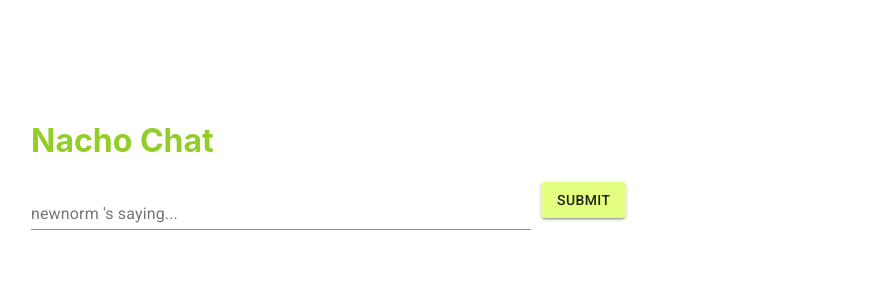
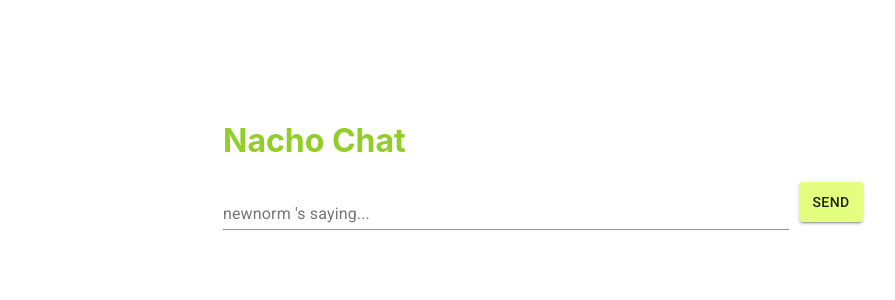
Before and after one commit to newnorm/nacho-send, a React (Create React App) app: page /chat in a window 1280 px wide. Shown: the top 300 px of the page, without its empty margins (97-992 px from the left). Built offline with nearby package versions, Linux system fonts and the light colour scheme.

Commit message:
가운데로 정렬

```diff
--- a/src/pages/Chat.js
+++ b/src/pages/Chat.js
@@ -39,14 +39,17 @@ const useStyles = makeStyles((theme) => ({
   },
 }))
 
-const StyledFont = styled.p`
-  font-family: sans-serif;
-`
-
 const Layout = styled.div`
   padding-top: 100px;
   margin: 0 auto;
-  width: 80%;
+  width: 50%;
+`
+
+const InputWrapper = styled.p`
+  margin-bottom: 20px;
+  width: 100%;
+  display: flex;
+  justify-content: space-between;
 `
 
 const Chat = (props) => {
@@ -67,11 +70,11 @@ const Chat = (props) => {
     <Layout>
       <h1 style={{ color: '#92cd28' }}>Nacho Chat</h1>
       {/*<StyledFont>chat room</StyledFont>*/}
-      {/*TODO: roboto 폰트 적용*/}
+      <InputWrapper>
         <CssTextField
           id="custom-css-standard-input"
           label={`${typer} 's saying...`}
-        style={{ width: 500, marginRight: 10, marginBottom: 20 }}
+          style={{ width: 800, marginRight: 10, marginBottom: 20 }}
           placeholder={'입력해주세요...'}
           value={typing}
           onChange={(event) => {
@@ -90,19 +93,22 @@ const Chat = (props) => {
 
         <Button
           variant="contained"
-        style={{ backgroundColor: '#e4ff7f' }}
+          style={{ backgroundColor: '#e4ff7f', height: 40 }}
           onClick={() => {
             // setContents(contentsArray)
             // contentsArray.push(typing)
+            if (typing) {
               setContents(
                 produce(contents, (draft) => {
                   draft.push(typing)
                 })
               )
+            }
           }}
         >
-        submit
+          send
         </Button>
+      </InputWrapper>
 
       {contents
         .slice(0)
```
Lines whose indentation alone changed are shown as unchanged.
